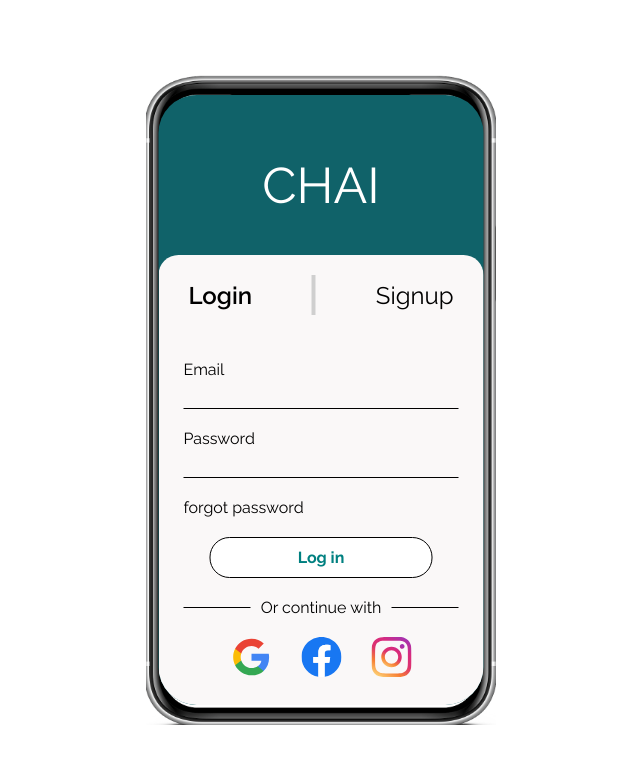
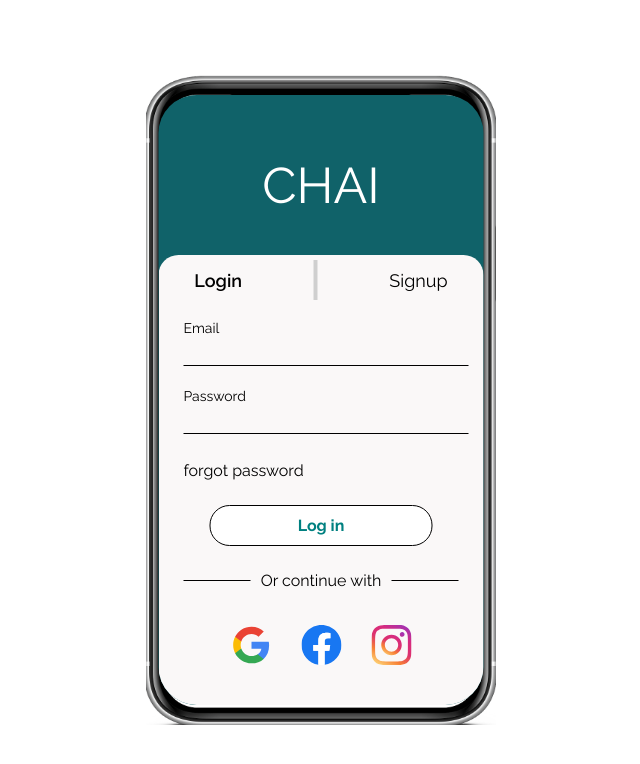
Before and after one commit to NastyaSkreka/tea-store, a Next.js app: page /explore in a window 1280 px wide. Both pictures are taken after a click on the button "Explore". Shown: the top 764 px of the page, without its empty margins (319-959 px from the left). Built offline with nearby package versions, Linux system fonts and the light colour scheme; no server answers.

Commit message:
feat: add forms validation

```diff
--- a/components/AuthPages/AnimatedForm/Forms/LogIn/index.tsx
+++ b/components/AuthPages/AnimatedForm/Forms/LogIn/index.tsx
@@ -1,3 +1,5 @@
+import { Formik, Form, Field, ErrorMessage } from 'formik';
+import * as Yup from 'yup';
 import GoogleIcon from '@/public/google-icon';
 import {FormContainer,
         Input,
@@ -7,18 +9,42 @@ import {FormContainer,
         ContinueText,
         SocialContainer,
         FormLabel,
-        FormLink} from '../style'
+        FormLink,
+        FieldContainer,
+        ErrorText} from '../style'
 import FacebookIcon from '@/public/facebook-icon';
 import InstagramIcon from '@/public/instagram-icon';
 
 
 const LoginForm = () => {
+
     return (
+        <Formik
+        initialValues={{
+          email: '',
+          password: '',
+        }}
+        validationSchema={Yup.object().shape({
+          email: Yup.string().email('Invalid email').required('Email is required'),
+          password: Yup.string().min(6, 'Password must be at least 6 characters').required('Password is required'),
+        })}
+        onSubmit={(values) => {
+          console.log(values);
+        }}
+      >
+        {({}) => (
+        <Form>
             <FormContainer>
+                <FieldContainer>
                     <FormLabel>Email</FormLabel>
-        <Input type="email"  />
+                    <Field type="email" name="email" as={Input} />
+                    <ErrorMessage name="email" component={ErrorText}  />
+                </FieldContainer>
+                <FieldContainer>
                     <FormLabel>Password</FormLabel>
-        <Input type="password" />
+                    <Field type="password" name="password" as={Input} />
+                    <ErrorMessage name="password" component={ErrorText}  />
+                </FieldContainer>
                 <FormLink>forgot password</FormLink>
                 <Button>Log in</Button>
                 <ContinueContainer>
@@ -32,6 +58,9 @@ const LoginForm = () => {
                     <InstagramIcon/>
                 </SocialContainer>
             </FormContainer>
+        </Form>
+         )}
+    </Formik>
     );
   };
 
--- a/components/AuthPages/AnimatedForm/Forms/SignUp/index.tsx
+++ b/components/AuthPages/AnimatedForm/Forms/SignUp/index.tsx
@@ -1,21 +1,55 @@
-import { FormContainer,
-        Input,
-        Button,
-        FormLabel } from "../style";
+import { Formik, Form, Field, ErrorMessage } from 'formik';
+import * as Yup from 'yup';
+import { FormContainer, Input, Button, FormLabel, ErrorText , FieldContainer} from "../style";
 
 const SignUp = () => {
   return (
+    <Formik
+      initialValues={{
+        email: '',
+        password: '',
+        confirmPassword: '',
+        mobileNumber: '',
+      }}
+      validationSchema={Yup.object().shape({
+        email: Yup.string().email('Invalid email').required('Email is required'),
+        password: Yup.string().min(6, 'Password must be at least 6 characters').required('Password is required'),
+        confirmPassword: Yup.string().oneOf([Yup.ref('password')], 'Passwords must match').required('Confirm Password is required'),
+        mobileNumber: Yup.string().matches(/^[0-9]+$/, 'Must be only digits').required('Mobile Number is required'),
+      })}
+      onSubmit={(values) => {
+        console.log(values);
+      }}
+    >
+      {({}) => (
+        <Form>
         <FormContainer>
+            <FieldContainer>
                 <FormLabel>Email</FormLabel>
-        <Input type="email"  />
+                <Field type="email" name="email" as={Input} />
+                <ErrorMessage name="email" component={ErrorText}  />
+            </FieldContainer>
+            <FieldContainer>
             <FormLabel>Password</FormLabel>
-        <Input type="password" />
+            <Field type="password" name="password" as={Input} />
+            <ErrorMessage name="password" component={ErrorText}  />
+            </FieldContainer>
+            <FieldContainer>
             <FormLabel>Retype password</FormLabel>
-        <Input type="password" />
-        <FormLabel>mobile number</FormLabel>
-        <Input type="number" />
-        <Button>Register</Button>
+            <Field type="password" name="confirmPassword" as={Input} />
+            <ErrorMessage name="confirmPassword" component={ErrorText}  />
+            </FieldContainer>
+            <FieldContainer>
+            <FormLabel>Mobile number</FormLabel>
+            <Field type="text" name="mobileNumber" as={Input} />
+            <ErrorMessage name="mobileNumber" component={ErrorText} />
+            </FieldContainer>
+
+            <Button type="submit">Register</Button>
         </FormContainer>
+        </Form>
+      )}
+    </Formik>
   );
 };
 
--- a/components/AuthPages/AnimatedForm/Forms/style.ts
+++ b/components/AuthPages/AnimatedForm/Forms/style.ts
@@ -1,17 +1,22 @@
 import styled from "styled-components";
 
 export const FormContainer = styled.div`
-    padding: 25px;
+    padding: 5px 25px;
     display: flex;
     flex-direction: column;
 `;
 
+export const  FieldContainer = styled.div`
+    margin: 10px 0;
+`
+
 export const Input = styled.input`
     border: none;
     border-bottom: 1px solid black;
-    margin-bottom: 20px;
+    margin-bottom: 2px;
     padding: 5px;
     outline: none;
+    width: 100%;
 `;
 
 export const Button = styled.button`
@@ -19,7 +24,7 @@ export const Button = styled.button`
     color: ${(props) => (props.color === 'green' ? 'white' : 'teal')};
     width: 223px;
     height: 41px;
-    margin: 20px auto;
+    margin: 10px auto;
     border-radius: 20px;
     font-weight: bold;
     font-size: 16px;
@@ -31,6 +36,7 @@ export const Button = styled.button`
 export const ContinueContainer = styled.div`
     display: flex;
     align-items: center;
+    margin: 15px 0;
 `;
 
 export const Line = styled.div`
@@ -43,6 +49,12 @@ export const ContinueText = styled.div`
     margin: 0 10px;
 `;
 
+export const ErrorText = styled.p`
+    color: red;
+    font-size: 14px;
+    margin: 0;
+`;
+
 export const SocialContainer = styled.div`
     display: flex;
     align-items: center;
@@ -52,10 +64,11 @@ export const SocialContainer = styled.div`
 `
 
 export const FormLabel = styled.div`
-    font-size: 16px;
+    font-size: 14px;
     font-weight: 400;
 `
 
 export const FormLink = styled.div`
     cursor: pointer;
+    margin: 15px 0;
 `
--- a/components/AuthPages/AnimatedForm/styles.ts
+++ b/components/AuthPages/AnimatedForm/styles.ts
@@ -17,12 +17,12 @@ export const StyledForm = styled(motion.div)`
 export const FormSwitcher = styled.div`
     display: flex;
     justify-content: space-around;
-    margin: 20px 0 20px 0;
+    margin: 5px 0 ;
 `;
 
 export const SwitchButton = styled.button<{ isActive: boolean }>`
     cursor: pointer;
-    font-size: 24px;
+    font-size: 18px;
     font-weight: ${({ isActive }) => (isActive ? "600" : "normal")};
 
 `;
--- a/package.json
+++ b/package.json
@@ -12,13 +12,16 @@
   "dependencies": {
     "@reduxjs/toolkit": "^2.0.1",
     "axios": "^1.6.4",
+    "formik": "^2.4.5",
     "framer-motion": "^11.0.3",
     "next": "^14.0.4",
     "react": "^18.2.0",
     "react-dom": "^18.2.0",
+    "react-hook-form": "^7.50.0",
     "react-query": "^3.39.3",
     "react-redux": "^9.0.4",
-    "styled-reset": "^4.5.2"
+    "styled-reset": "^4.5.2",
+    "yup": "^1.3.3"
   },
   "devDependencies": {
     "@types/next-redux-wrapper": "^3.0.0",
```
Also changed, not shown: 1 other file (tests, documents, lock files or other folders). Lines whose indentation alone changed are shown as unchanged.
